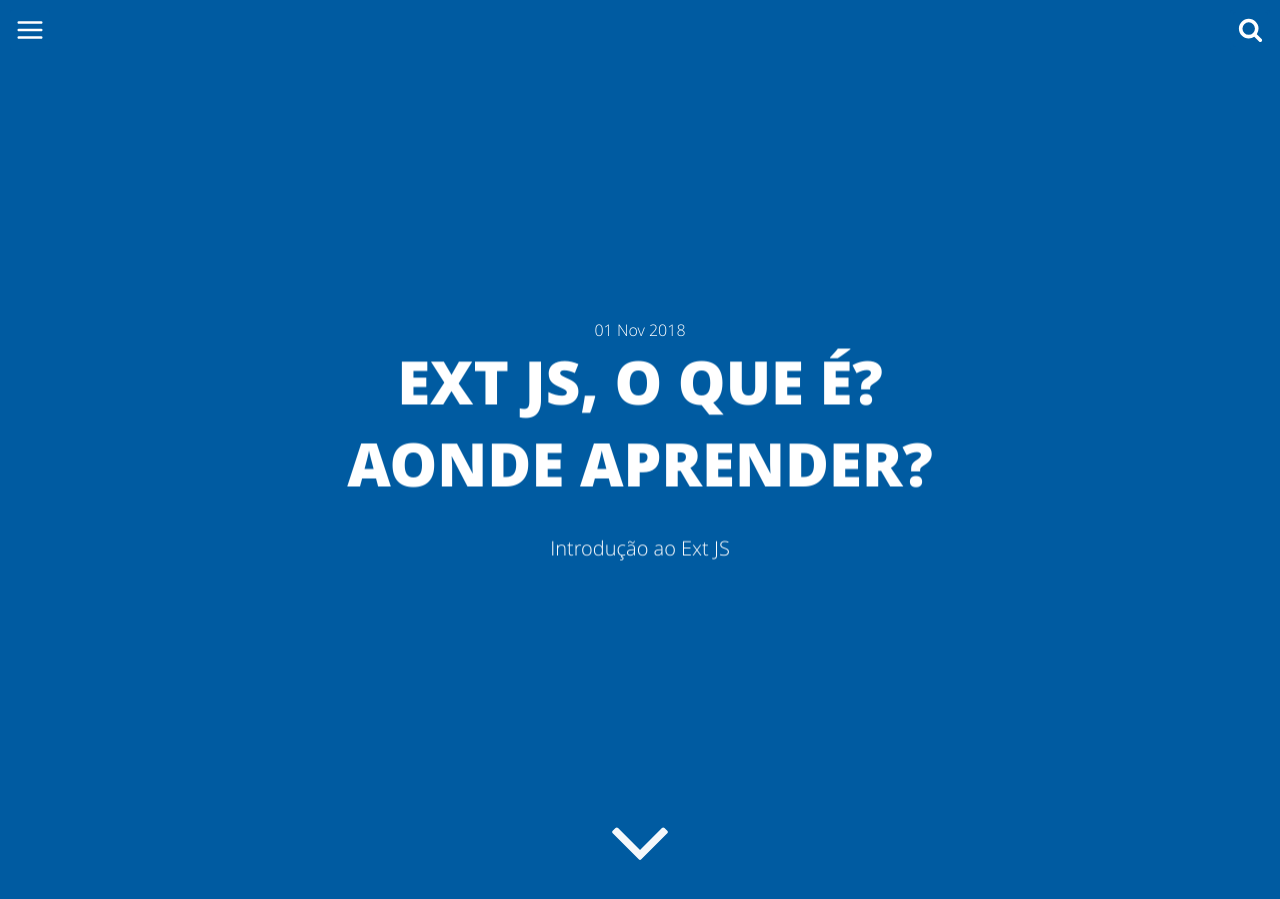
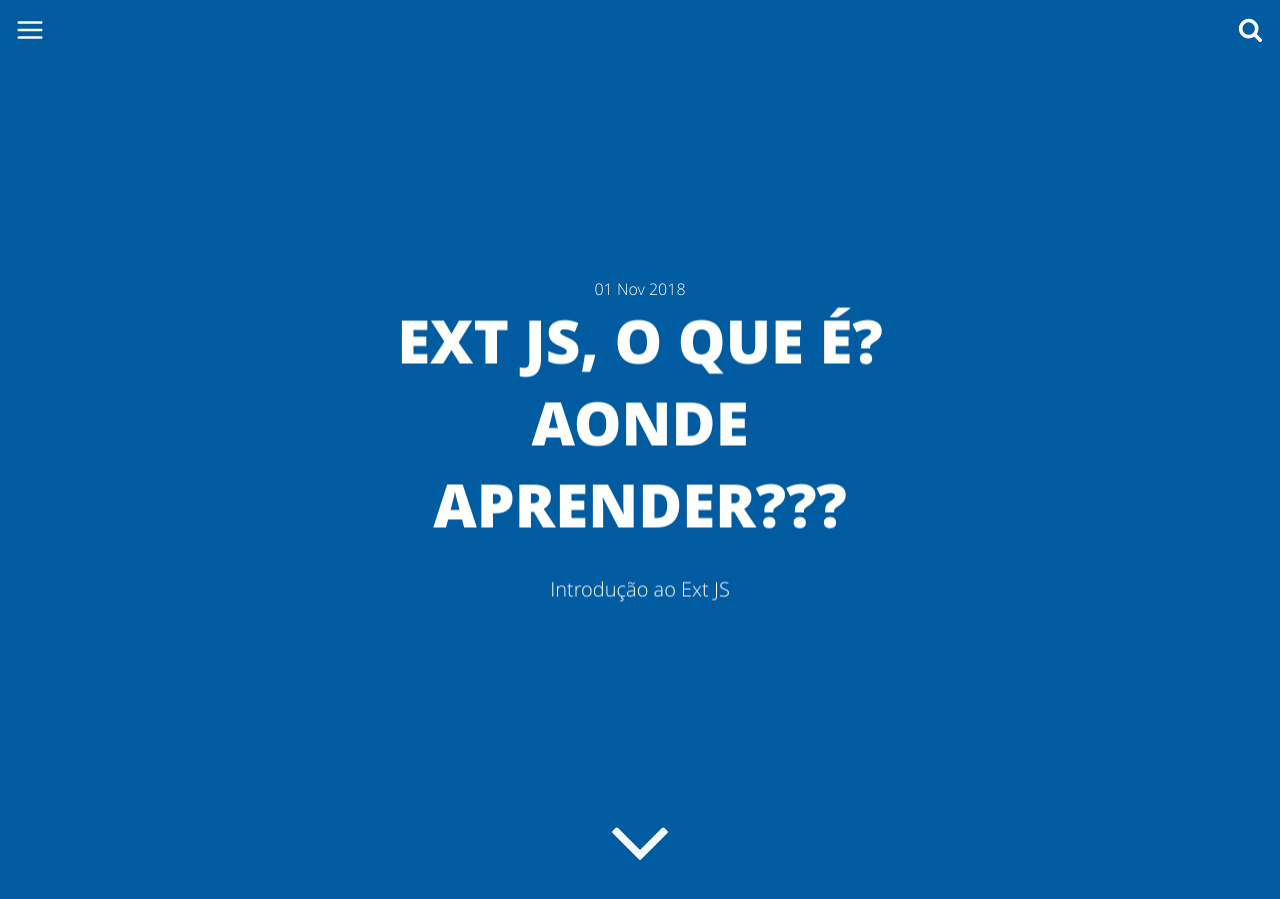
Before and after one commit to murilobds/BS_BLOG, a Jekyll site: the page built from _posts/2018-11-01-Introducao-ExtJS.md, in a window 1280 px wide and 900 px high. Built offline with Jekyll 4.4.1, drawn with Linux system fonts in a browser that asks for light colours; comment, search, counter and statistics services are not loaded.

```diff
--- a/_posts/2018-11-01-Introducao-ExtJS.md
+++ b/_posts/2018-11-01-Introducao-ExtJS.md
@@ -1,6 +1,6 @@
 ---
 layout: post
-title:  "Ext JS, o que é? Aonde aprender?"
+title:  "Ext JS, o que é? Aonde aprender???"
 date:   2018-11-01 17:05:20 -0200
 image: '/assets/img/'
 description: 'Introdução ao Ext JS'
```
